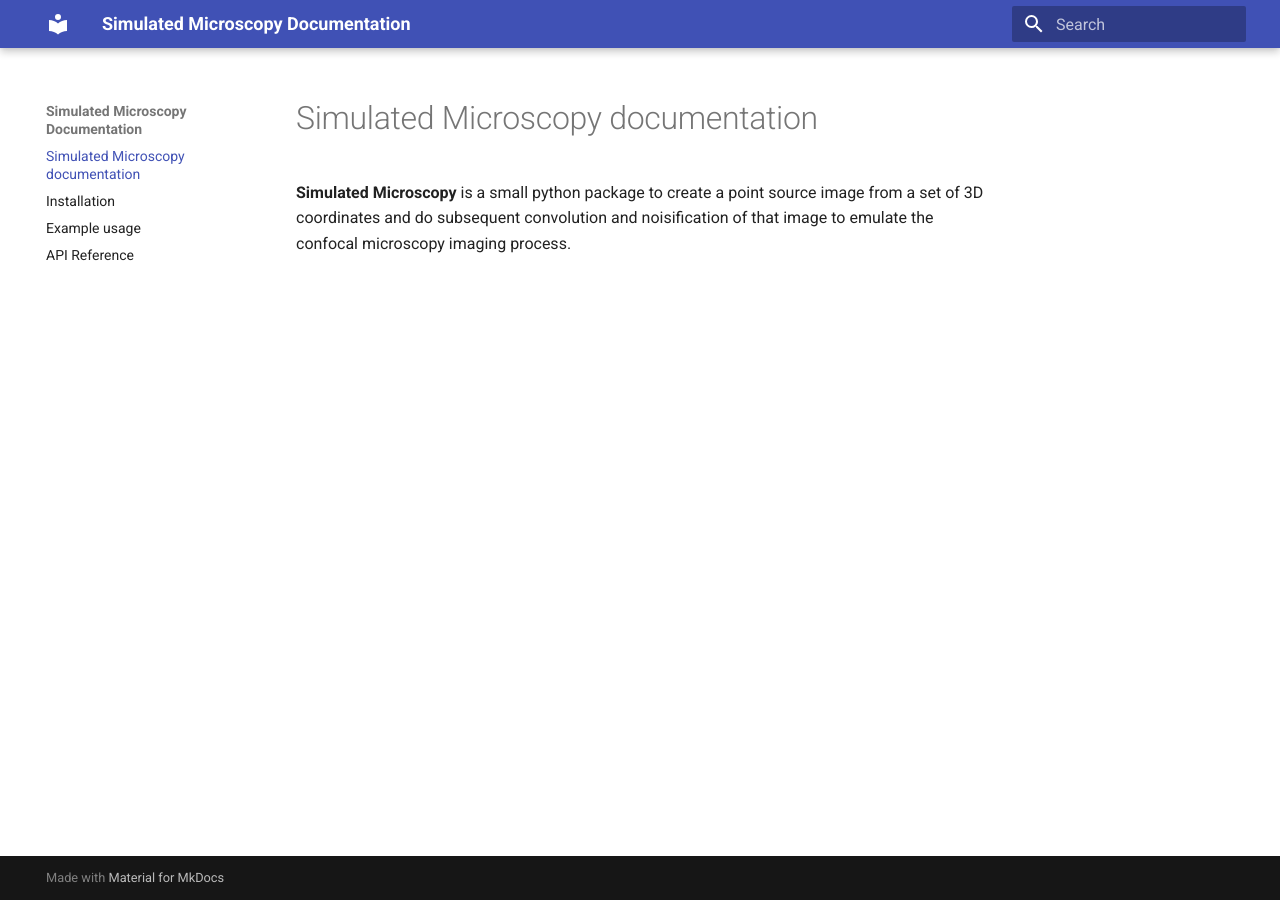
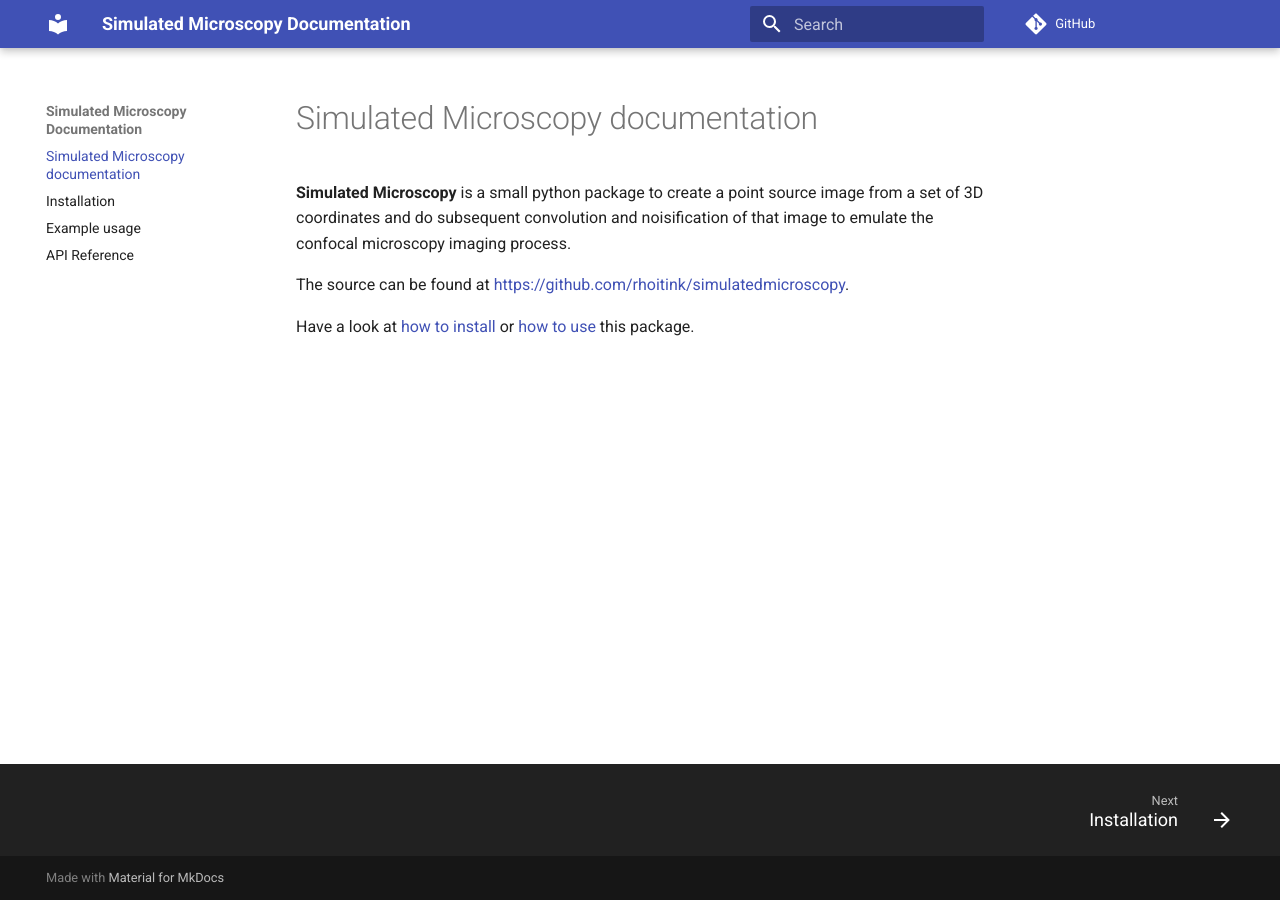
Before and after one commit to rhoitink/simulatedmicroscopy, an MkDocs documentation site: the page built from docs/index.md, in a window 1280 px wide. Built offline with MkDocs 1.6.1 and Material for MkDocs 9.7.7, drawn with Linux system fonts in a browser that asks for light colours; comment, search, counter and statistics services are not loaded.

Commit message:
Updated documentation

```diff
--- a/docs/index.md
+++ b/docs/index.md
@@ -1,3 +1,7 @@
 # Simulated Microscopy documentation
 
 **Simulated Microscopy** is a small python package to create a point source image from a set of 3D coordinates and do subsequent convolution and noisification of that image to emulate the confocal microscopy imaging process.
+
+The source can be found at [https://github.com/rhoitink/simulatedmicroscopy](https://github.com/rhoitink/simulatedmicroscopy).
+
+Have a look at [how to install](installation.md) or [how to use](example-usage.md) this package.
--- a/mkdocs.yml
+++ b/mkdocs.yml
@@ -2,6 +2,8 @@ site_name: Simulated Microscopy Documentation
 
 theme:
   name: material
+  features:
+    - navigation.footer
 
 nav:
     - index.md
@@ -12,3 +14,5 @@ nav:
 plugins:
   - search
   - mkdocstrings
+
+repo_url: https://github.com/rhoitink/simulatedmicroscopy
```
